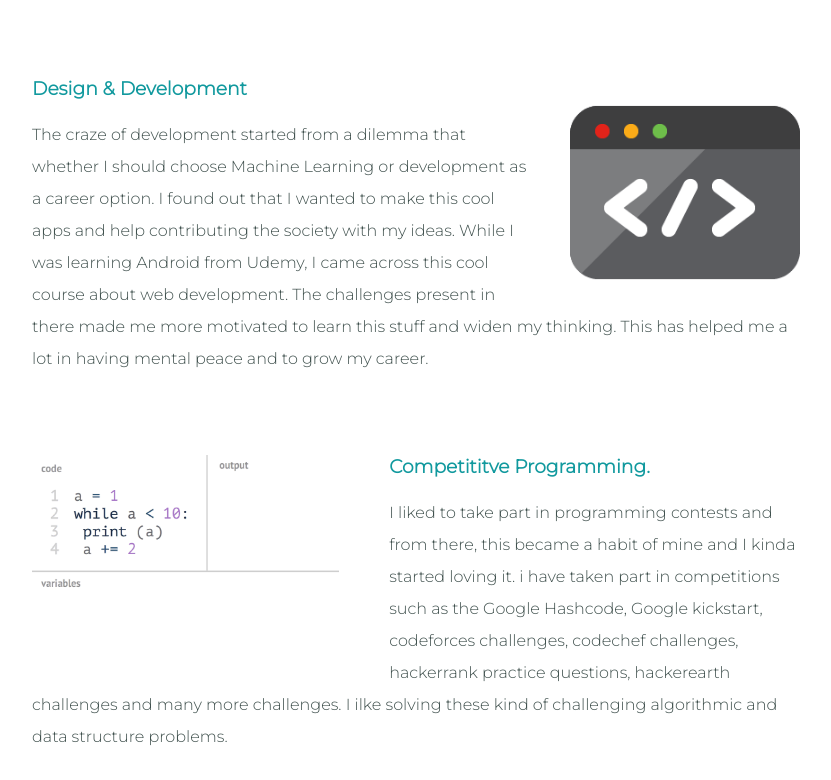
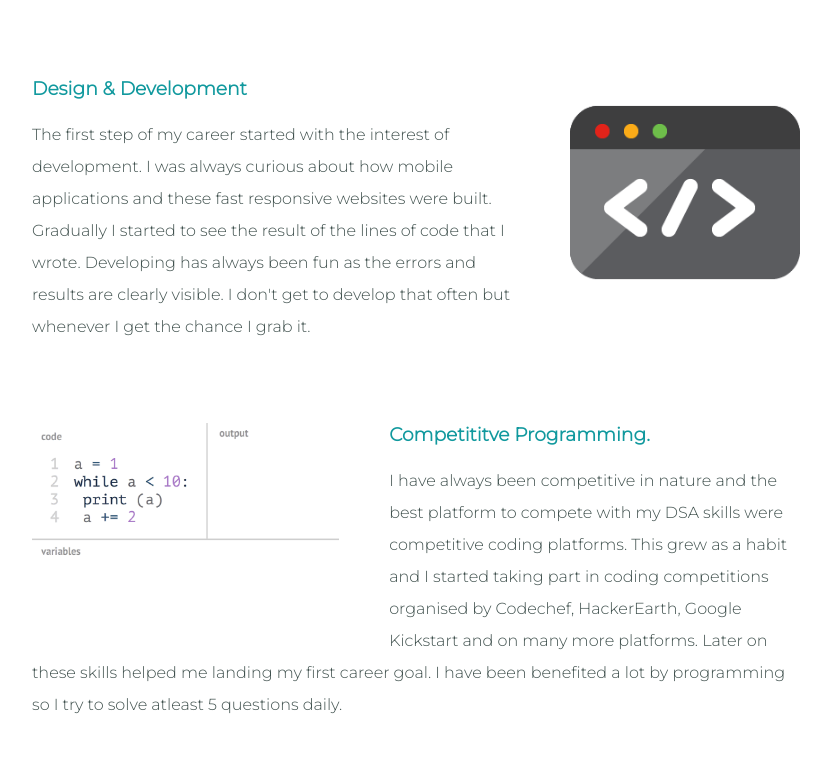
Before and after one commit to Francis070/My-Site, a plain HTML site: page index.html in a window 1280 px wide. Shown: the part 2240-3020 px from the top of the page, without its empty margins (224-1055 px from the left). Drawn offline with Linux system fonts and the light colour scheme.

Commit message:
added Interest desc

```diff
--- a/index.html
+++ b/index.html
@@ -38,7 +38,7 @@
         <img class="cp" src="gifs/data.gif" alt="competitive-coding image">
         <h3>Data Engineer.</h3>
         <p>From cleaning the data to presenting it on dashboard with proper insights that can help businesses grow and analyse any change in pattern,
-        I really like to play and present with data. At times it really gets tough working with data but that's the fun. Data has the real power so generating valuable
+        I really like to play and present data. At times it really gets tough working with huge amount of information but that's the fun. It has the real power so generating valuable
         insights and managing it makes me feel empowered. Currently I'm a Data Analyst at Innovaccer and everyday is a challenge which makes me learn. Hope to work in this domain
         with top data companies.
         </p>
@@ -46,17 +46,16 @@
       <div class="skill-row">
         <img class="sid" src="gifs/sid.gif" alt="web-development image">
         <h3>Design & Development</h3>
-        <p>The craze of development started from a dilemma that whether I should choose Machine Learning or development as a career option. I found out that I wanted to
-        make this cool apps and help contributing the society with my ideas. While I was learning Android from Udemy, I came across this cool course
-        about web development. The challenges present in there made me more motivated to learn this stuff and widen my thinking. This has helped me a lot
-        in having mental peace and to grow my career.</p>
+        <p>The first step of my career started with the interest of development. I was always curious about how mobile applications and these fast responsive websites were built.
+        Gradually I started to see the result of the lines of code that I wrote. Developing has always been fun as the errors and results are clearly visible. I don't get to develop
+        that often but whenever I get the chance I grab it.</p>
       </div>
       <div class="skill-row">
         <img class="cp" src="gifs/cp.gif" alt="competitive-coding image">
         <h3>Competititve Programming.</h3>
-        <p>I liked to take part in programming contests and from there, this became a habit of mine and I kinda started loving it. i have taken part in competitions
-        such as the Google Hashcode, Google kickstart, codeforces challenges, codechef challenges, hackerrank practice questions, hackerearth challenges and many more challenges.
-      I ilke solving these kind of challenging algorithmic and data structure problems.</p>
+        <p>I have always been competitive in nature and the best platform to compete with my DSA skills were competitive coding platforms. This grew as a habit and I started taking part
+          in coding competitions organised by Codechef, HackerEarth, Google Kickstart and on many more platforms. Later on these skills helped me landing my first career goal. I have been
+          benefited a lot by programming so I try to solve atleast 5 questions daily.</p>
       </div>
     </div>
     <hr>
```
